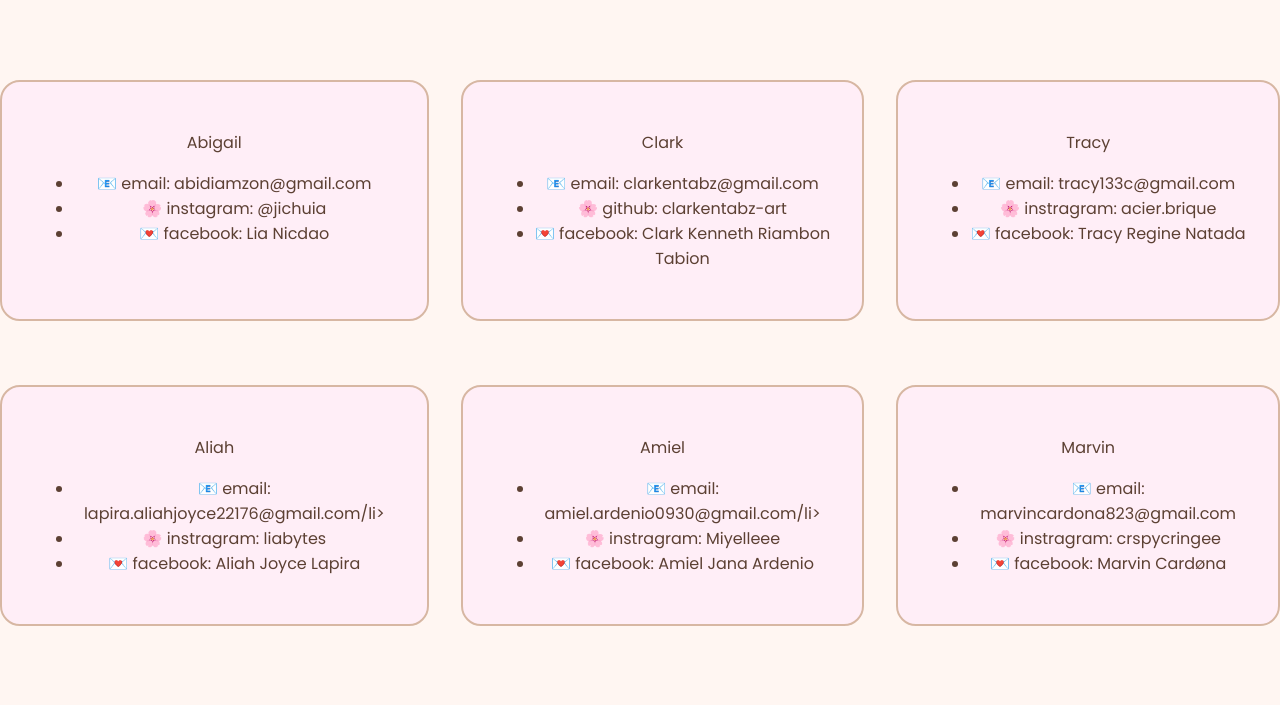
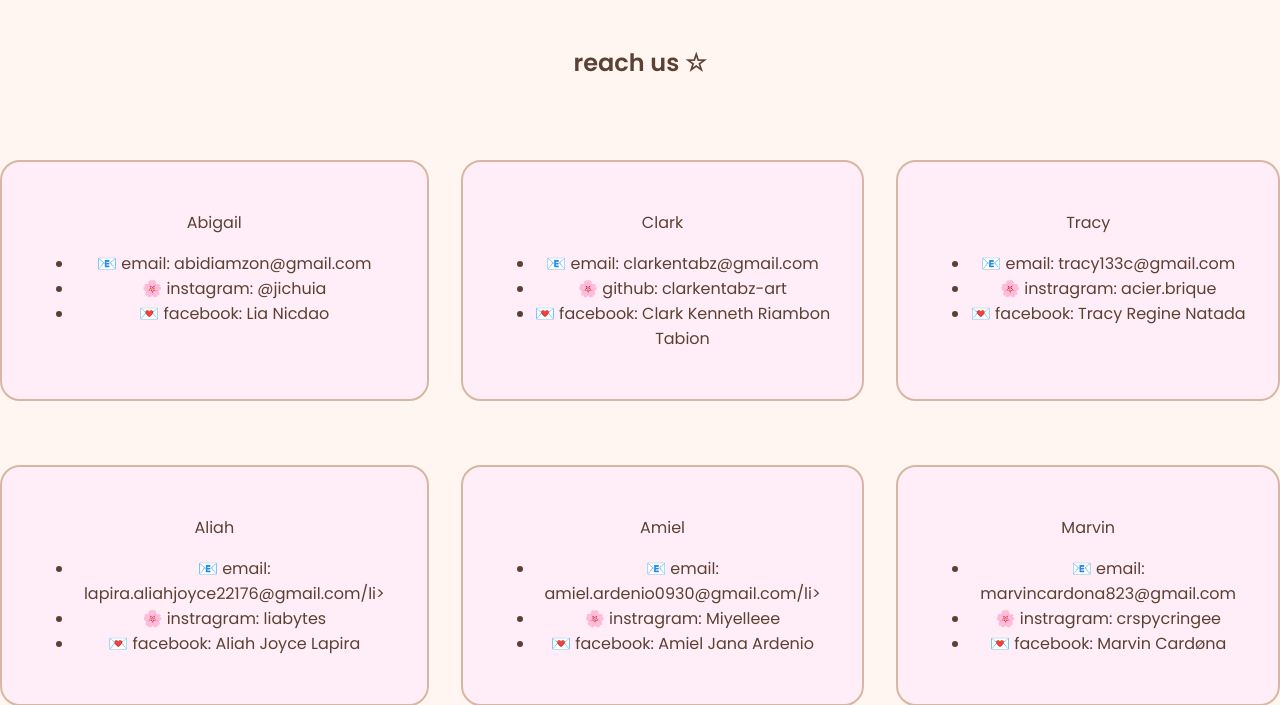
Before and after one commit to clarkentabz-art/Group7_DSA, a Flask app: page /contacts in a window 1280 px wide. Shown: the part 81-786 px from the top of the page. Run offline with Flask 3, Linux system fonts and the light colour scheme.

Commit message:
Refactor contacts.html for improved layout and content

```diff
--- a/templates/contacts.html
+++ b/templates/contacts.html
@@ -2,6 +2,8 @@
 {% block title %}Contacts{% endblock %}
 
 {% block content %}
+<br>
+<h2>reach us ☆</h2>
 <section class="contact-section">
     <div class="contact-card">
         <p>Abigail </p>
```
